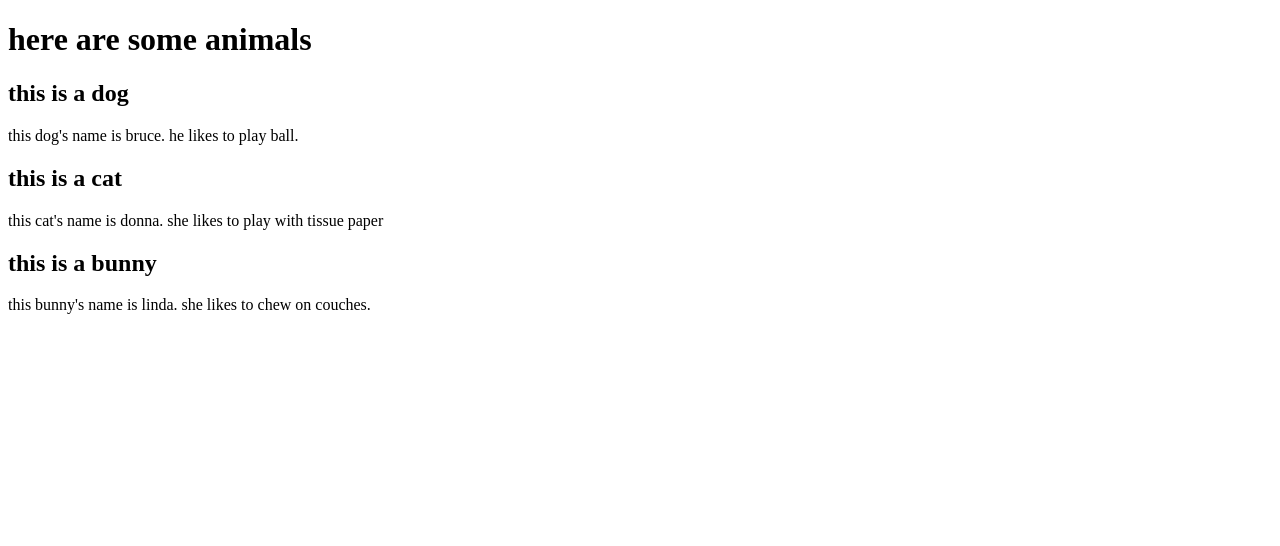
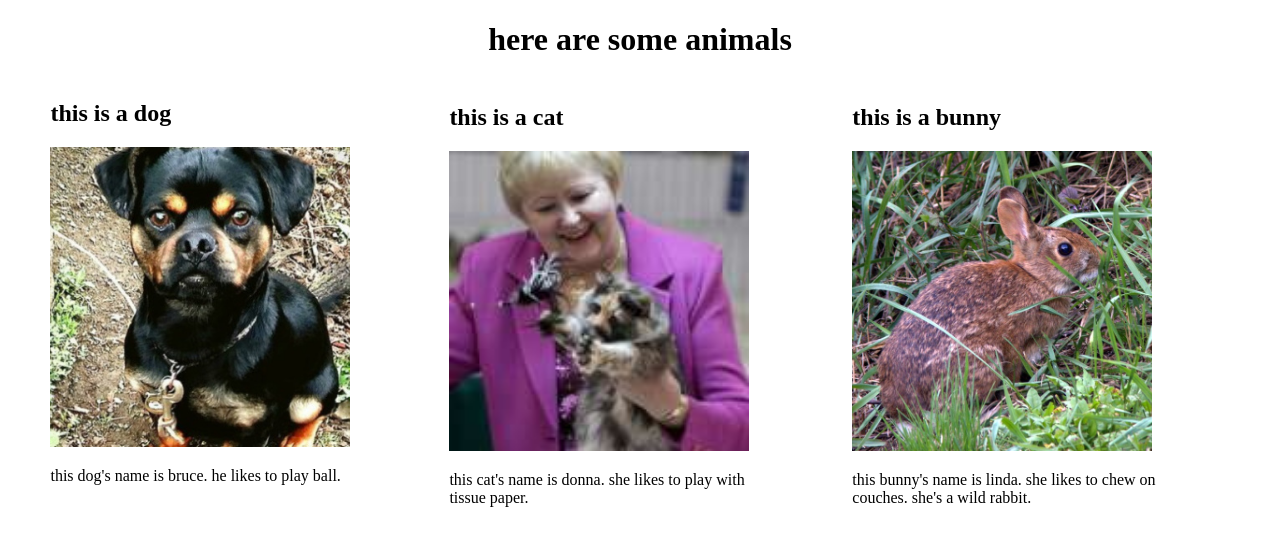
Before and after one commit to caylaxnicole/shelter, a plain HTML site: page index.html in a window 1280 px wide. Drawn offline with Linux system fonts and the light colour scheme.

Commit message:
add css class to center images.

```diff
--- a/css/styles.css
+++ b/css/styles.css
@@ -0,0 +1,38 @@
+h1 {
+  text-align: center;
+}
+
+img {
+  width: 300px;
+  height: 300px;
+  object-fit: cover;
+}
+
+h2 {
+  width: 200px;
+}
+
+p {
+  width: 310px;
+}
+.tile {
+  width: 95%;
+  display: flex;
+  justify-content: space-around;
+}
+
+
+.dog {
+  padding: 4px
+  margin: 4px
+  border: 2px dashed blue
+  /*float: left;*/
+}
+.cat {
+  margin: 4px
+  /*float: center;*/
+}
+.bunny {
+  margin: 4px
+  /*float: right;*/
+}
--- a/index.html
+++ b/index.html
@@ -6,19 +6,22 @@
     <title>shelter</title>
   </head>
   <body>
-    <div>
-      <h1>here are some animals</h1>
-      <div>
+    <h1>here are some animals</h1>
+    <div class="tile">
+      <div class="dog">
         <h2>this is a dog</h2>
+        <img src="img/bruce.jpg" alt="dog">
         <p>this dog's name is bruce. he likes to play ball.</p>
       </div>
-      <div>
+      <div class="cat">
         <h2>this is a cat</h2>
-        <p>this cat's name is donna. she likes to play with tissue paper</p>
+        <img src="img/donna.jpg" alt="cat">
+        <p>this cat's name is donna. she likes to play with tissue paper.</p>
       </div>
-      <div>
+      <div class="bunny">
         <h2>this is a bunny</h2>
-        <p>this bunny's name is linda. she likes to chew on couches.</p>
+        <img src="img/linda.jpg" alt="bunny">
+        <p>this bunny's name is linda. she likes to chew on couches. she's a wild rabbit.</p>
       </div>
     </div>
   </body>
```
Also changed, not shown: img/bruce.jpg (added), img/donna.jpg (added), img/linda.jpg (added).
